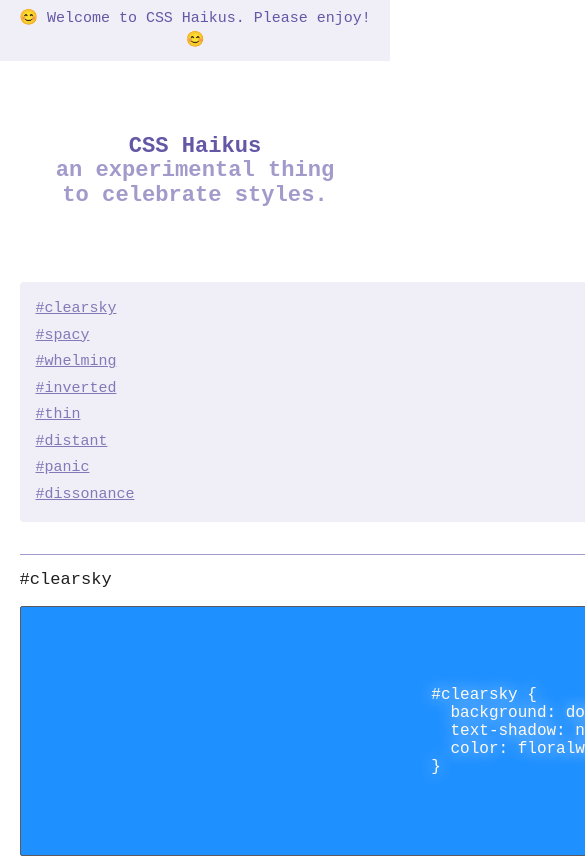
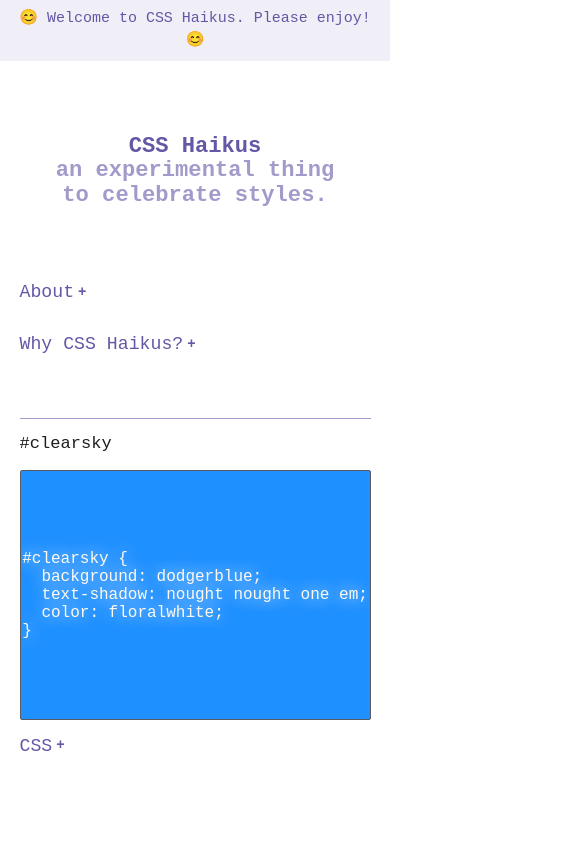
Before and after one commit to vernonian/css-haikus, a SvelteKit app: page / in a window 390 px wide. Shown: the top 858 px of the page, 585 px wide, since content can reach past the window. Built offline with nearby package versions, Linux system fonts and the light colour scheme.

Commit message:
Small mobile styling fixes

```diff
--- a/src/lib/components/HaikuNavigation.svelte
+++ b/src/lib/components/HaikuNavigation.svelte
@@ -17,7 +17,7 @@
     width: 100%;
   }
 
-  @media screen and (min-width: 768px) {
+  @media screen and (min-width: 950px) {
     nav {
       width: fit-content;
     }
--- a/src/routes/+page.svelte
+++ b/src/routes/+page.svelte
@@ -58,28 +58,48 @@
     width: 100%;
     max-width: 100%;
     display: grid;
-    grid-template-columns: 1fr;
+    grid-template-columns: minmax(0, 1fr);
     gap: var(--l);
+    grid-template-areas: 'about' 'haikus';
   }
 
-  @media screen and (min-width: 768px) {
+  .nav, .haikus, .nav {
+    max-width: 100%;
+  }
+
+  .nav {
+    grid-area: nav;
+    visibility: hidden;
+    display: none;
+  }
+
+  .haikus {
+    border-top: solid 1px var(--primary-3);
+    grid-area: haikus;
+  }
+
+  .about { grid-area: about; }
+
+  @media screen and (min-width: 950px) {
     .main-grid {
       grid-template-columns: 1fr minmax(500px, 1fr) 1fr;
       grid-template-areas: 'nav haikus about';
     }
+
+    .nav {
+      display: block;
+      visibility: visible;
+    }
   }
 
-  .haikus {
-    border-top: solid 1px var(--primary-3);
 
-  }
 
   .sticky {
     width: 100%;
     position: relative;
   }
 
-  @media screen and (min-width: 768px) {
+  @media screen and (min-width: 950px) {
     .sticky {
       width: 100%;
       position: sticky;
```
